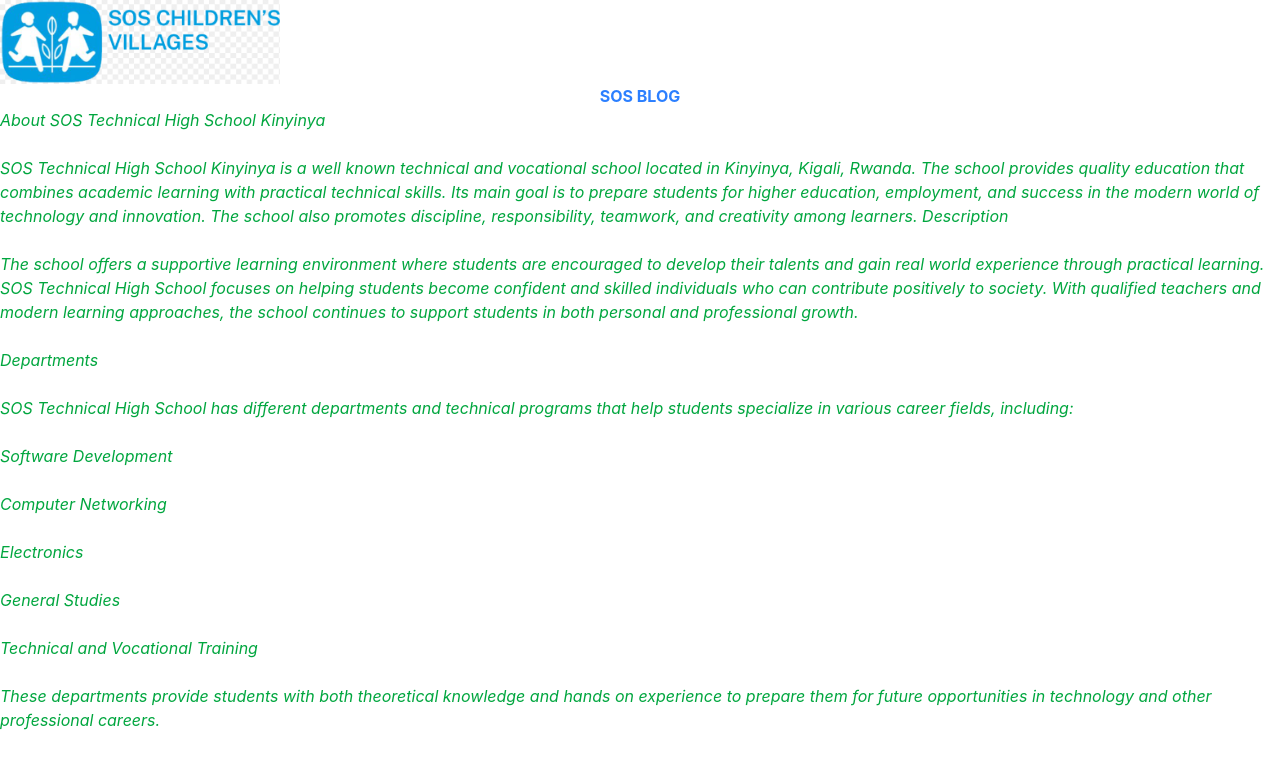
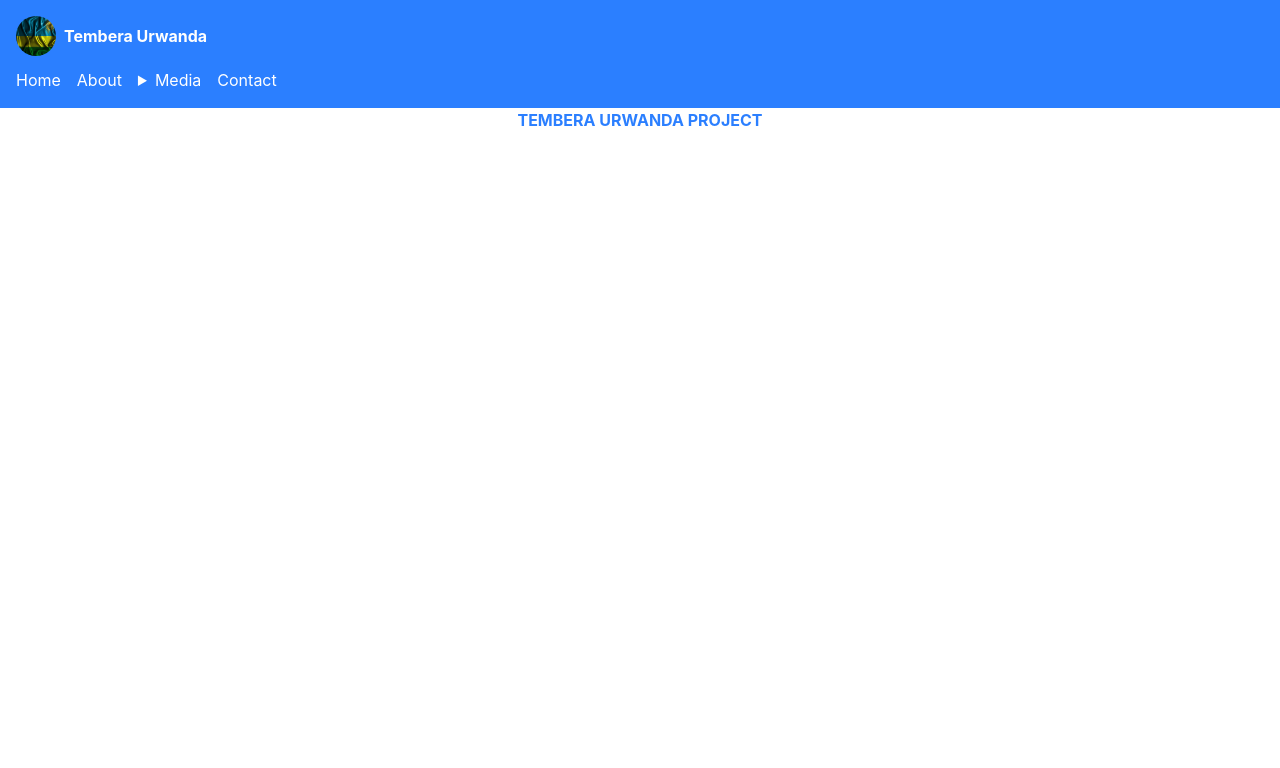
Before and after one commit to gloria-prog/visitrwanda, a Vue app: page / in a window 1280 px wide. Shown: the top 768 px of the page. Built offline with nearby package versions, Linux system fonts and the light colour scheme.

Commit message:
navbar added

```diff
--- a/index.html
+++ b/index.html
@@ -4,7 +4,7 @@
     <meta charset="UTF-8">
     <link rel="icon" href="/logo.png">
     <meta name="viewport" content="width=device-width, initial-scale=1.0">
-    <title>SOS L3SODB</title>
+    <title>TEMBERA URWANDA</title>
   </head>
   <body>
     <div id="app"></div>
--- a/src/App.vue
+++ b/src/App.vue
@@ -1,25 +1,8 @@
-<script setup>
-import logo from './assets/sos.png'
-</script>
-<template>
- <img :src="logo" alt="SOS Logo" class="w-70"/>
-  <h1 class="font-bold text-center text-blue-500"> SOS BLOG</h1>
-  <p class="italic  text-green-600">
-   About SOS Technical High School Kinyinya<br/> <br/>
-SOS Technical High School Kinyinya is a well known technical and vocational school located in Kinyinya, Kigali, Rwanda. The school provides quality education that combines academic learning with practical technical skills. Its main goal is to prepare students for higher education, employment, and success in the modern world of technology and innovation. The school also promotes discipline, responsibility, teamwork, and creativity among learners.
-</br> </br>
-Description<br/> <br/>
-The school offers a supportive learning environment where students are encouraged to develop their talents and gain real world experience through practical learning. SOS Technical High School focuses on helping students become confident and skilled individuals who can contribute positively to society. With qualified teachers and modern learning approaches, the school continues to support students in both personal and professional growth.
-<br/> <br/>
-Departments<br/> <br/>
-SOS Technical High School has different departments and technical programs that help students specialize in various career fields, including:
-<br/> <br/>
-Software Development<br/> <br/>
-Computer Networking<br/> <br/>
-Electronics<br/> <br/>
-General Studies<br/> <br/>
-Technical and Vocational Training<br/> <br/>
-These departments provide students with both theoretical knowledge and hands on experience to prepare them for future opportunities in technology and other professional careers.
-  </p>
+ <script setup>
+ import home from './views/home.vue'
+ import navbar from './components/navbar.vue'
+ </script>
+ <template>
+ <navbar/>
+<home/>
 </template>
-<style scoped></style>
--- /dev/null
+++ b/src/components/navbar.vue
@@ -0,0 +1,29 @@
+<script setup>
+import logo from '../assets/logo.jpg'
+</script>
+<template>
+<div class="bg-blue-500 text-white p-4">
+  <div class="flex items-center gap-2">
+    <img
+      :src="logo"
+      alt="logo"
+      class="w-10 h-10 rounded-full"
+    >
+    <h1 class="font-bold">
+      Tembera Urwanda
+    </h1>
+  </div>
+  <div class="flex gap-4 mt-3">
+    <a href="#">Home</a>
+    <a href="#">About</a>
+    <details>
+      <summary>Media</summary>
+      <div class="ml-3">
+        <p>Images</p>
+        <p>Videos</p>
+      </div>
+    </details>
+    <a href="#">Contact</a>
+  </div>
+</div>
+</template>
--- /dev/null
+++ b/src/views/home.vue
@@ -0,0 +1,4 @@
+<script setup></script>
+ <template>
+<h1 class="text-center  font-bold text-blue-500">TEMBERA URWANDA PROJECT</h1>
+</template>
```
Also changed, not shown: src/assets/logo.jpg (added).
